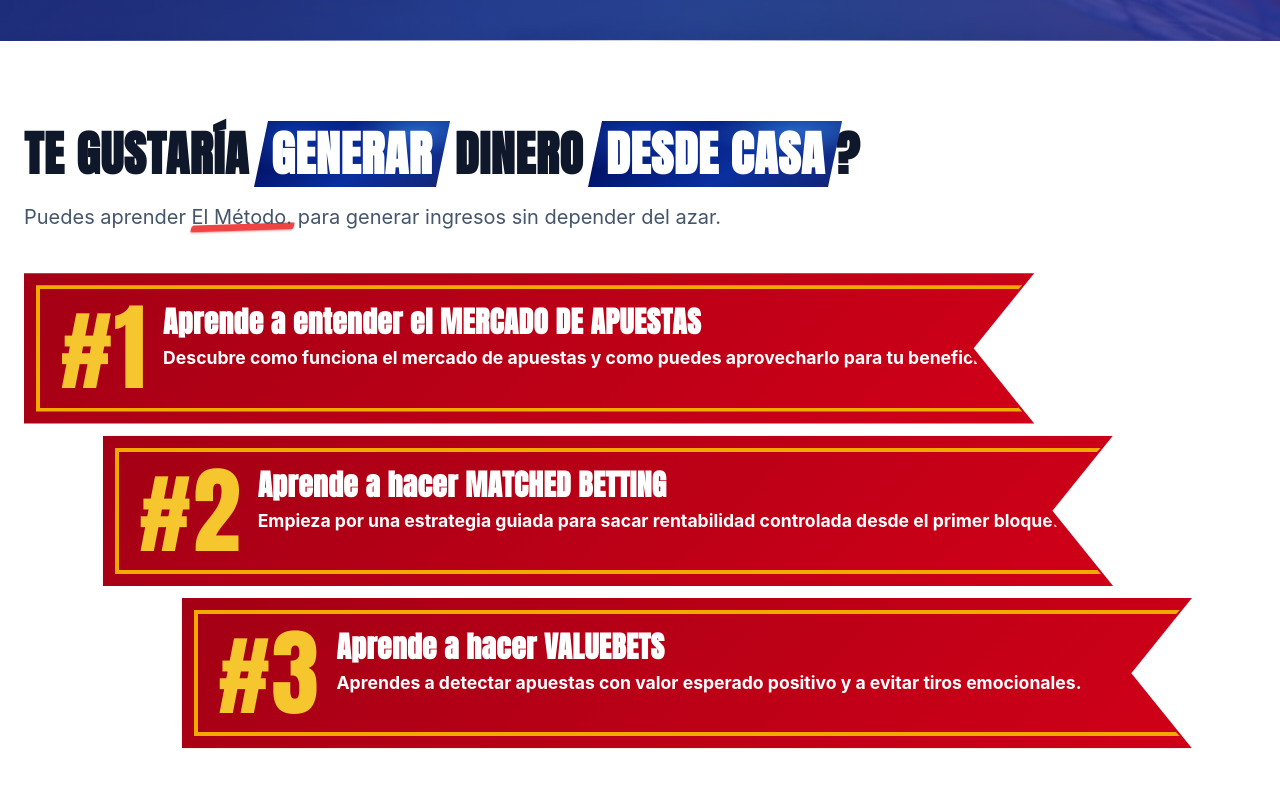
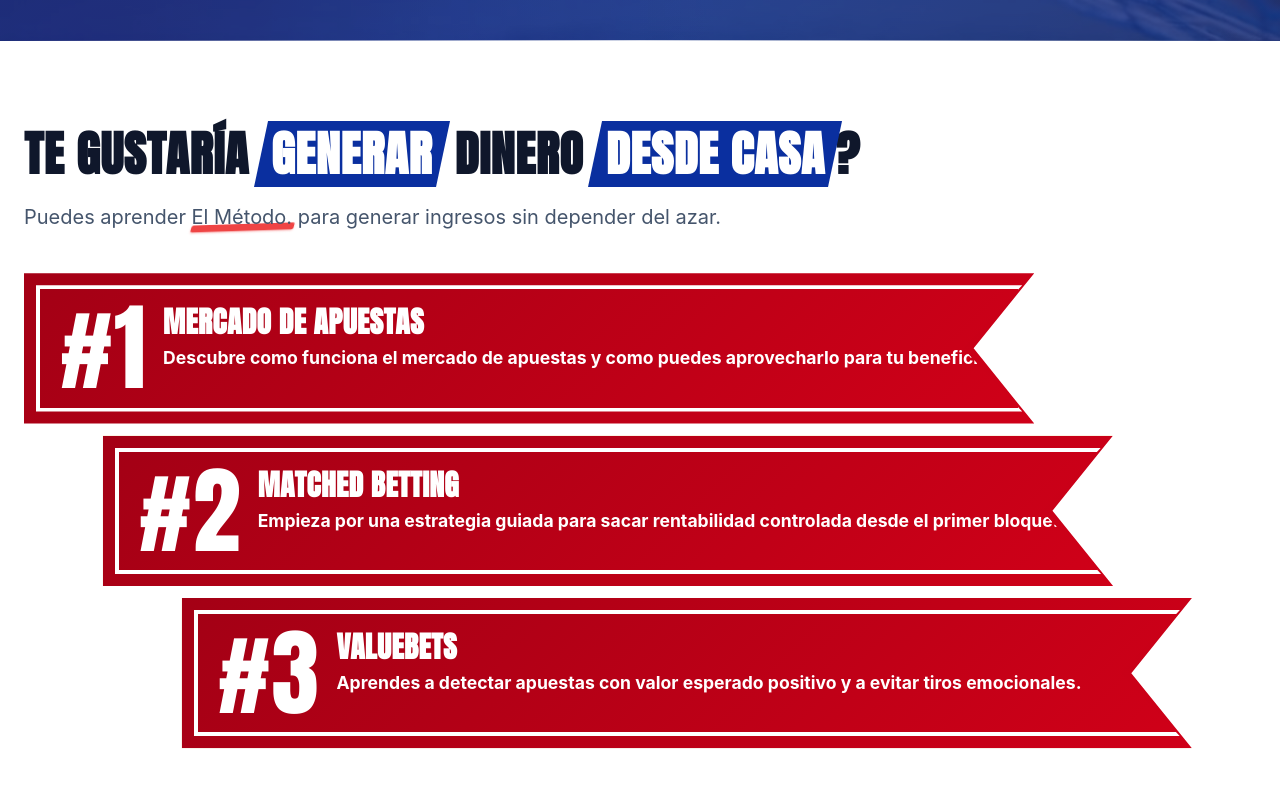
Before and after one commit to networkingsaas-lgtm/ganaapostando, a React (Vite) app: page / in a window 1280 px wide. Shown: the part 720-1520 px from the top of the page. Built offline with nearby package versions, Linux system fonts and the light colour scheme; no server answers.

Commit message:
retoques visuales

```diff
--- a/src/features/aprender/cards.tsx
+++ b/src/features/aprender/cards.tsx
@@ -35,7 +35,6 @@ interface Props {
 
 export function CartaDisenoCard({ card, index, shouldAutoFlip = false }: Props) {
   const [isFlipped, setIsFlipped] = useState(false);
-  const [hasRenderedFront, setHasRenderedFront] = useState(false);
   const [hasAutoFlipped, setHasAutoFlipped] = useState(false);
   const isOddCard = (index + 1) % 2 !== 0;
   const cardIndexImage = isOddCard ? '/cartaindicenegro.png' : '/cartaindice.png';
@@ -44,7 +43,6 @@ export function CartaDisenoCard({ card, index, shouldAutoFlip = false }: Props)
     if (!shouldAutoFlip || hasAutoFlipped) return;
 
     let frameId: number | null = null;
-    setHasRenderedFront(true);
     frameId = window.requestAnimationFrame(() => {
       setIsFlipped(true);
       setHasAutoFlipped(true);
@@ -58,9 +56,6 @@ export function CartaDisenoCard({ card, index, shouldAutoFlip = false }: Props)
   }, [hasAutoFlipped, shouldAutoFlip]);
 
   const toggleCard = () => {
-    if (!hasRenderedFront) {
-      setHasRenderedFront(true);
-    }
     setIsFlipped((current) => !current);
   };
 
@@ -68,7 +63,7 @@ export function CartaDisenoCard({ card, index, shouldAutoFlip = false }: Props)
     <button
       type="button"
       className={`dealer-card relative block w-full min-w-[270px] max-w-[270px] snap-start overflow-hidden rounded-[28px] border-0 bg-transparent p-0 text-left shadow-[0_10px_24px_rgba(15,23,42,0.08)] focus-visible:outline-none focus-visible:ring-4 focus-visible:ring-blue-300/70 md:min-w-0 md:max-w-none ${
-        isFlipped ? 'is-flipped' : ''
+        isFlipped ? 'is-flipped' : 'dealer-card--tap-hint'
       }`}
       aria-pressed={isFlipped}
       onClick={toggleCard}
@@ -85,7 +80,6 @@ export function CartaDisenoCard({ card, index, shouldAutoFlip = false }: Props)
           </div>
         </div>
 
-        {hasRenderedFront ? (
         <div className="dealer-card__face dealer-card__face--front border border-slate-300 bg-[#f4f4f2] p-9 sm:p-10">
           <img
             src={cardIndexImage}
@@ -117,7 +111,6 @@ export function CartaDisenoCard({ card, index, shouldAutoFlip = false }: Props)
             </p>
           </div>
         </div>
-        ) : null}
       </div>
     </button>
   );
--- a/src/features/estudiante/cards.ts
+++ b/src/features/estudiante/cards.ts
@@ -2,19 +2,19 @@ import type { EstudianteCard } from './types';
 
 export const estudianteCards: EstudianteCard[] = [
   {
-    title: 'Aprende a entender el MERCADO DE APUESTAS',
+    title: 'MERCADO DE APUESTAS',
     highlightText: 'MERCADO DE APUESTAS',
     text: 'Descubre como funciona el mercado de apuestas y como puedes aprovecharlo para tu beneficio.',
     backgroundImage: '',
   },
   {
-    title: 'Aprende a hacer MATCHED BETTING',
+    title: 'MATCHED BETTING',
     highlightText: 'MATCHED BETTING',
     text: 'Empieza por una estrategia guiada para sacar rentabilidad controlada desde el primer bloque.',
     backgroundImage: '',
   },
   {
-    title: 'Aprende a hacer VALUEBETS',
+    title: 'VALUEBETS',
     highlightText: 'VALUEBETS',
     text: 'Aprendes a detectar apuestas con valor esperado positivo y a evitar tiros emocionales.',
     backgroundImage: '',
--- a/src/features/estudiante/components/MedievalBannerCards.tsx
+++ b/src/features/estudiante/components/MedievalBannerCards.tsx
@@ -25,8 +25,8 @@ function renderTitleWithHighlight(title: string, highlightText?: string) {
 export default function MedievalBannerCards({ cards }: Props) {
   const cardRedDark = '#a40015';
   const cardRedLight = '#cf0018';
-  const cardGold = '#f2a900';
-  const cardIndexGold = '#f6c62f';
+  const cardGold = '#ffff';
+  const cardIndexGold = '#ffff';
 
   return (
     <div className="mt-7 sm:mt-10 space-y-2.5 sm:space-y-3">
--- a/src/features/home/sections/AprenderSection.tsx
+++ b/src/features/home/sections/AprenderSection.tsx
@@ -25,11 +25,10 @@ export default function AprenderSection() {
 
         hasStartedSequenceRef.current = true;
 
-        aprenderCards.forEach((_, index) => {
+        [0, 2].forEach((index, sequenceIndex) => {
           const timeoutId = window.setTimeout(() => {
             markCardAsRevealed(index);
-          }, index * revealStepDelay);
-
+          }, sequenceIndex * revealStepDelay);
           timeoutIds.push(timeoutId);
         });
 
@@ -51,6 +50,7 @@ export default function AprenderSection() {
       <div className="max-w-7xl mx-auto">
         <div className="max-w-4xl text-left">
           <HeaderTitle
+            useImpactFont={true}
             as="h2"
             lineHeightClass="leading-[1.16] sm:leading-[1.1]"
             className="text-3xl sm:text-5xl font-bold text-slate-900 mb-4"
--- a/src/features/home/sections/HeroSection.tsx
+++ b/src/features/home/sections/HeroSection.tsx
@@ -110,7 +110,7 @@ export default function HeroSection({ onLoginSuccess, onVerResultados, onRegistr
 
   return (
     <>
-      <section className="hero-startup-bg startup-font relative overflow-hidden pb-12 text-white sm:pb-16 section-padding">
+      <section className="heroSection hero-startup-bg startup-font relative overflow-hidden pb-12 text-white sm:pb-16 section-padding">
         <div
           className="pointer-events-none absolute inset-0 bg-center bg-cover opacity-[0.20]"
           style={{
@@ -143,7 +143,7 @@ export default function HeroSection({ onLoginSuccess, onVerResultados, onRegistr
           <div className="mx-auto max-w-5xl space-y-8 text-center sm:space-y-10">
             <PageReveal delay={100}>
               <HeaderTitle as="h1" className="text-4xl sm:text-6xl lg:text-7xl font-bold leading-[0.95]">
-                CONVIERTE LAS <span className="text-white">APUESTAS</span> DEPORTIVAS EN <span className="title-span-highlight title-span-highlight-reverse-green">INGRESOS REALES</span>
+                CONVIERTE LAS <span className="text-white">APUESTAS</span> DEPORTIVAS EN <span className="title-span-highlight title-span-highlight-reverse">INGRESOS REALES</span>
               </HeaderTitle>
             </PageReveal>
 
--- a/src/shared/components/HeaderTitle.tsx
+++ b/src/shared/components/HeaderTitle.tsx
@@ -8,6 +8,7 @@ interface Props {
   uppercase?: boolean;
   lineHeightClass?: string;
   style?: CSSProperties;
+  useImpactFont?: boolean;
 }
 
 export default function HeaderTitle({
@@ -17,11 +18,12 @@ export default function HeaderTitle({
   uppercase = true,
   lineHeightClass = 'leading-[0.95]',
   style,
+  useImpactFont = true,
 }: Props) {
   const Tag = as;
   return (
     <Tag
-      className={`hero-impact-font ${uppercase ? 'uppercase' : ''} ${lineHeightClass} ${className}`.trim()}
+      className={`${useImpactFont ? 'hero-impact-font' : ''} ${uppercase ? 'uppercase' : ''} ${lineHeightClass} ${className}`.trim()}
       style={style}
     >
       {children}
--- a/src/styles/globals.css
+++ b/src/styles/globals.css
@@ -10,13 +10,29 @@
     linear-gradient(165deg, rgba(156, 222, 255, 0.32) 0 1px, rgba(156, 222, 255, 0) 1px 16px),
     linear-gradient(165deg, rgba(72, 169, 255, 0.28) 0 2px, rgba(72, 169, 255, 0) 2px 26px),
     radial-gradient(68% 74% at 8% 100%, rgba(4, 20, 124, 0.95) 0%, rgba(4, 20, 124, 0) 70%),
-    radial-gradient(58% 66% at 100% 84%, rgba(76, 36, 188, 0.52) 0%, rgba(76, 36, 188, 0) 62%),
+
     linear-gradient(142deg, #020b4a 0%, #041a78 32%, #0a2f9f 62%, #13277a 100%);
 
-  --hero-startup-bg-highlight:
-    radial-gradient(62% 68% at 82% 16%, rgba(91, 194, 255, 0.36) 0%, rgba(91, 194, 255, 0) 58%),
-    radial-gradient(70% 90% at 14% 18%, rgba(22, 96, 255, 0.45) 0%, rgba(22, 96, 255, 0) 64%),
-    linear-gradient(142deg, #020b4a 0%, #041a78 32%, #0a2f9f 62%, #13277a 100%);
+  --hero-startup-bg-highlight:#0a2f9f;
+
+
+  --hero-startup-bg-electric:
+    radial-gradient(64% 72% at 84% 14%, rgba(153, 235, 255, 0.58) 0%, rgba(153, 235, 255, 0) 60%),
+    radial-gradient(74% 90% at 12% 16%, rgba(72, 173, 255, 0.52) 0%, rgba(72, 173, 255, 0) 66%),
+    linear-gradient(165deg, rgba(235, 249, 255, 0.34) 0 1px, rgba(235, 249, 255, 0) 1px 15px),
+    linear-gradient(165deg, rgba(120, 212, 255, 0.3) 0 2px, rgba(120, 212, 255, 0) 2px 24px),
+    radial-gradient(66% 72% at 10% 100%, rgba(8, 56, 176, 0.9) 0%, rgba(8, 56, 176, 0) 72%),
+    radial-gradient(58% 66% at 100% 86%, rgba(18, 132, 255, 0.44) 0%, rgba(18, 132, 255, 0) 64%),
+    linear-gradient(142deg, #0a2ea3 0%, #0d45c7 34%, #0b68ff 66%, #159dff 100%);
+
+  --hero-startup-bg-light:
+    radial-gradient(66% 72% at 82% 14%, rgba(220, 247, 255, 0.7) 0%, rgba(220, 247, 255, 0) 60%),
+    radial-gradient(72% 88% at 14% 18%, rgba(158, 225, 255, 0.56) 0%, rgba(158, 225, 255, 0) 66%),
+    linear-gradient(165deg, rgba(255, 255, 255, 0.48) 0 1px, rgba(255, 255, 255, 0) 1px 14px),
+    linear-gradient(165deg, rgba(193, 235, 255, 0.34) 0 2px, rgba(193, 235, 255, 0) 2px 24px),
+    radial-gradient(68% 74% at 8% 100%, rgba(28, 103, 222, 0.72) 0%, rgba(28, 103, 222, 0) 74%),
+    radial-gradient(56% 64% at 100% 84%, rgba(92, 191, 255, 0.44) 0%, rgba(92, 191, 255, 0) 66%),
+    linear-gradient(142deg, #2b68da 0%, #3d86e8 34%, #5caef7 66%, #8ad0ff 100%);
 }
 
 .hero-impact-font {
@@ -64,6 +80,14 @@
 
 .hero-startup-bg {
   background: var(--hero-startup-bg);
+}
+
+.hero-startup-bg-electric {
+  background: var(--hero-startup-bg-electric);
+}
+
+.hero-startup-bg-light {
+  background: var(--hero-startup-bg-light);
 }
 
 .startup-fixed-bg {
@@ -152,6 +176,11 @@ html, body {
   cursor: pointer;
 }
 
+.dealer-card--tap-hint {
+  animation: dealer-card-tap-pulse 1.9s ease-in-out infinite;
+  transform-origin: center center;
+}
+
 .dealer-card__inner {
   position: relative;
   transform-style: preserve-3d;
@@ -187,6 +216,26 @@ html, body {
 
 .dealer-card.is-flipped .dealer-card__inner {
   transform: rotateX(180deg);
+}
+
+@keyframes dealer-card-tap-pulse {
+  0%,
+  22%,
+  40%,
+  100% {
+    transform: scale(1);
+    box-shadow: 0 10px 24px rgba(15, 23, 42, 0.08);
+  }
+
+  10% {
+    transform: scale(1.024);
+    box-shadow: 0 16px 30px rgba(15, 23, 42, 0.16);
+  }
+
+  30% {
+    transform: scale(1.016);
+    box-shadow: 0 14px 28px rgba(15, 23, 42, 0.12);
+  }
 }
 
 @keyframes carousel-scroll {
@@ -522,6 +571,10 @@ nav[data-loupe-direction='left'] .sidebar-loupe-slider {
     transform: none;
   }
 
+  .dealer-card--tap-hint {
+    animation: none !important;
+  }
+
   .dealer-card__inner {
     animation: none !important;
     transition: none !important;
```
Also changed, not shown: src/features/roadmap/components/RoadmapContent.tsx (+32 -0 lines), src/pages/UserSettingsPage.tsx (+23 -5 lines). Lines whose indentation alone changed are shown as unchanged.
